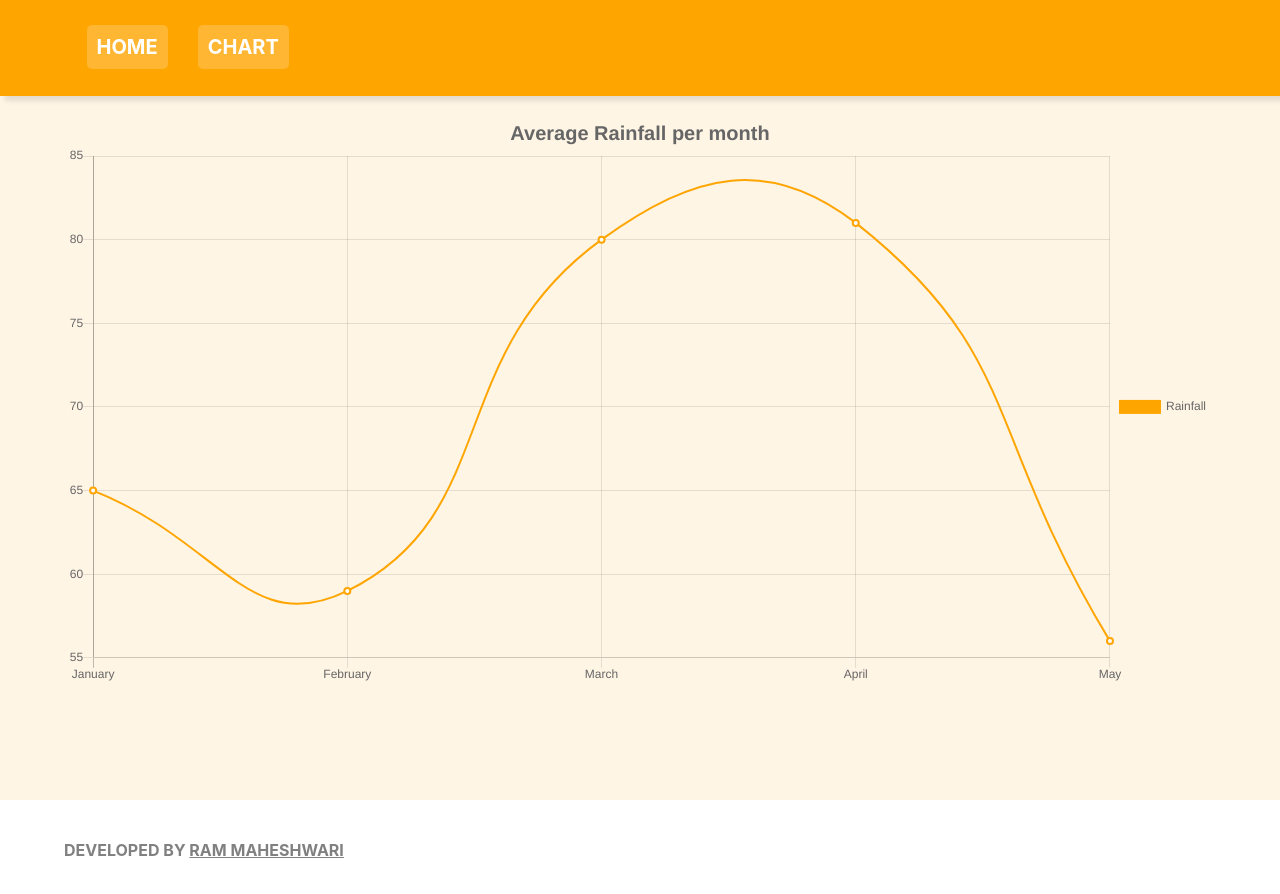
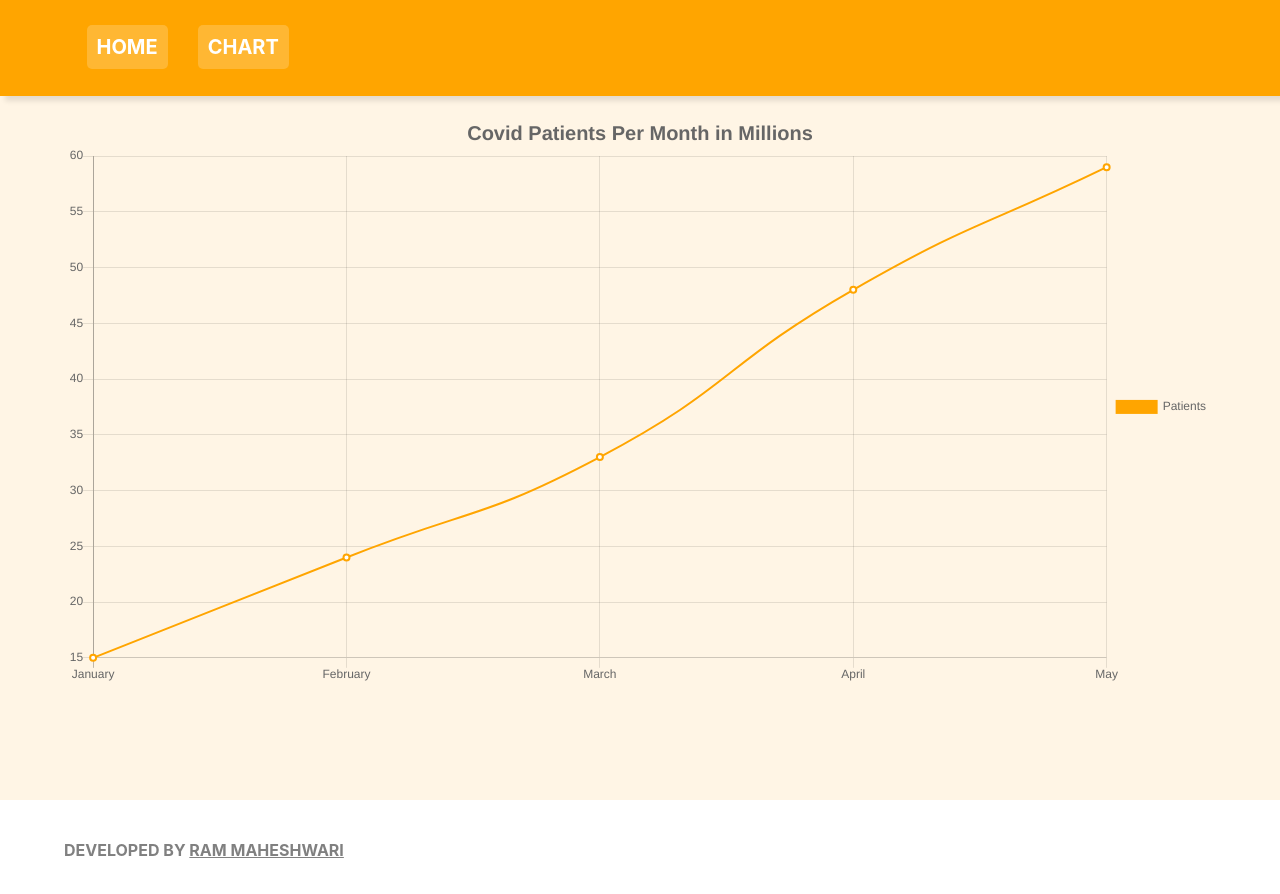
Before and after one commit to RamMahe1110/Albanero-assign, a React (Create React App) app: page /chart in a window 1280 px wide. Shown: the top 894 px of the page. Built offline with nearby package versions, Linux system fonts and the light colour scheme.

Commit message:
added line chart

```diff
--- a/src/pages/Chart.jsx
+++ b/src/pages/Chart.jsx
@@ -7,13 +7,13 @@ class Chart extends Component {
       labels: ['January', 'February', 'March', 'April', 'May'],
       datasets: [
         {
-          label: 'Rainfall',
+          label: 'Patients',
           fill: false,
           lineTension: 0.5,
           backgroundColor: 'rgb(255,255,255)',
           borderColor: 'rgb(255,165,0)',
           borderWidth: 2,
-          data: [65, 59, 80, 81, 56],
+          data: [15, 24, 33, 48, 59],
         },
       ],
     },
@@ -28,7 +28,7 @@ class Chart extends Component {
               options={{
                 title: {
                   display: true,
-                  text: 'Average Rainfall per month',
+                  text: 'Covid Patients Per Month in Millions',
                   fontSize: 20,
                 },
                 legend: {
```
Also changed, not shown: 1 other file (tests, documents, lock files or other folders).
